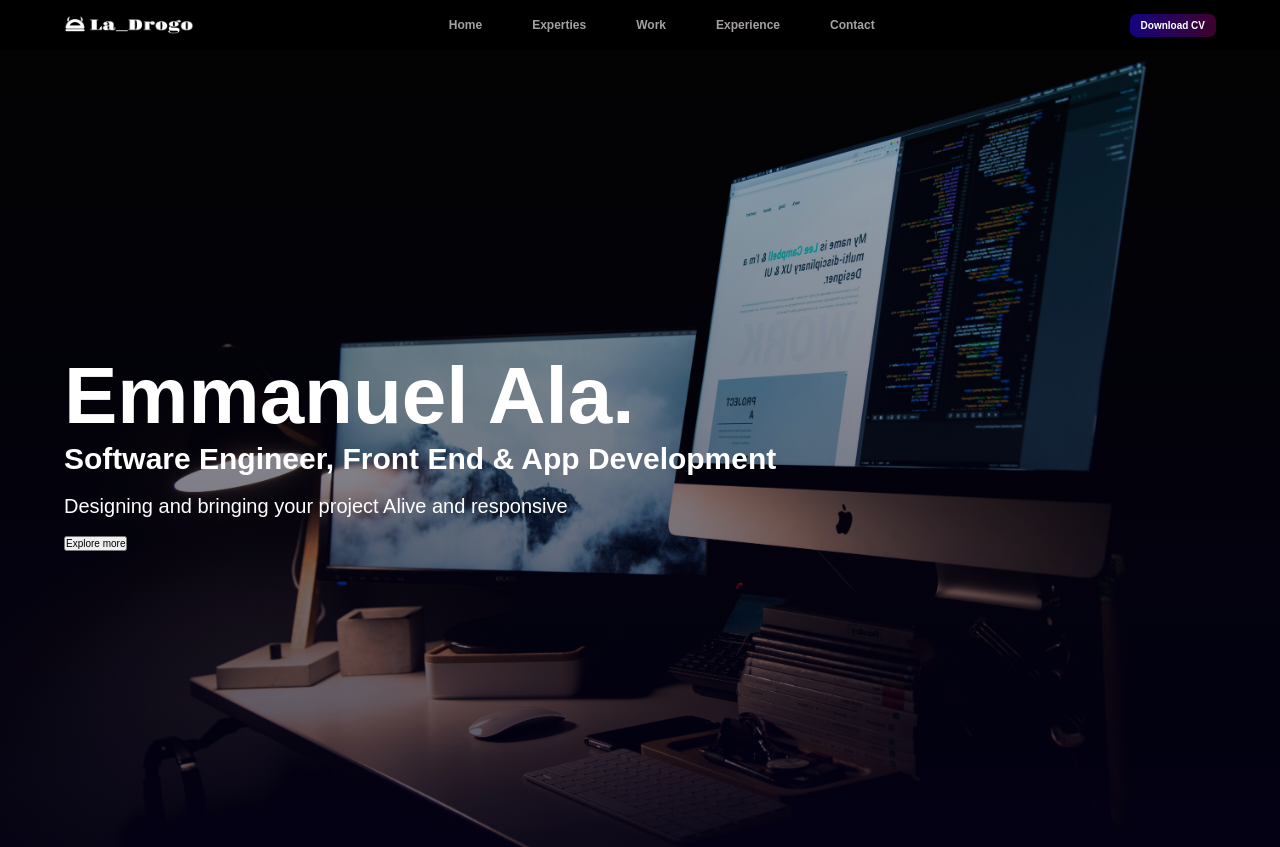
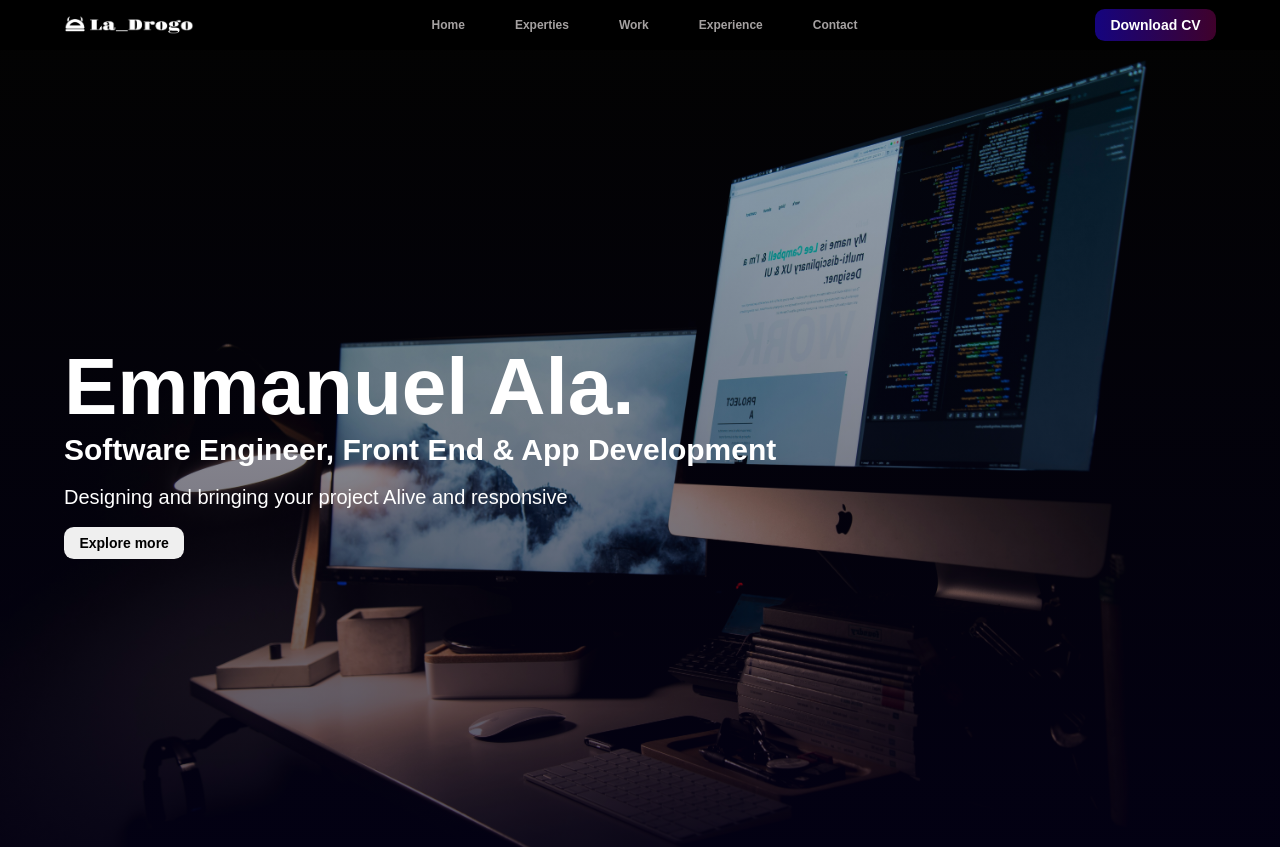
Before and after one commit to emmabobo/Portfolio, a React (Vite) app in the folder portfolio/: page / in a window 1280 px wide. Shown: the top 847 px of the page. Built offline with nearby package versions, Linux system fonts and the light colour scheme; a web font is replaced by a local one.

Commit message:
all files added

```diff
--- a/portfolio/src/Components/Contact/Contact.jsx
+++ b/portfolio/src/Components/Contact/Contact.jsx
@@ -1,7 +1,6 @@
 
 import { useState } from 'react';
 import { useForm } from 'react-hook-form';
-import emailjs from '@emailjs/browser';
 import "./Contact.css"
 
 const Contact= () => {
--- a/portfolio/src/Components/Hero/Hero.css
+++ b/portfolio/src/Components/Hero/Hero.css
@@ -10,9 +10,14 @@
     display: flex;
     flex-direction: column;
     justify-content: center;
-    align-items: flex-start;
+    align-items: center;
     /*linear-gradient(rgba(8,0,58,.7),rgba(8,0,58,.7)) */
 }
+.btn-hero:hover{
+    background: linear-gradient(to right, rgb(40, 10, 231),rgb(128, 3, 88));
+    color: var(--text-color);
+}
+
 .hero h1{
     font-size: 3em;
 
--- a/portfolio/src/Components/Hero/Hero.jsx
+++ b/portfolio/src/Components/Hero/Hero.jsx
@@ -14,7 +14,7 @@ function Hero() {
     <p>
         Designing and bringing your project Alive and responsive
     </p>
-    <button className='btnn btn btn2'>
+    <button className='btn-hero btn btn2'>
         Explore more
     </button>
    </div>
--- a/portfolio/src/Components/Navbar/Navbar.css
+++ b/portfolio/src/Components/Navbar/Navbar.css
@@ -88,13 +88,7 @@
     .btn-cv{
         display: flex;
         background: linear-gradient(to right, rgb(21, 4, 127),rgb(63, 1, 43));
-        border: none;
-        padding: .6em 1.1em;
-        border-radius: .7em;
         color: var(--text-color);
-        cursor: pointer;
-        font-weight: bold;
-
     }
     .btn-cv:hover{
         background: linear-gradient(to right, rgb(40, 10, 231),rgb(128, 3, 88));
--- a/portfolio/src/index.css
+++ b/portfolio/src/index.css
@@ -14,6 +14,15 @@
     box-sizing: border-box;
     font-family: "Funnel Sans", sans-serif;
     font-size: 10px;
+
+}
+.btn{
+    border: none;
+    padding: .6em 1.1em;
+    border-radius: .7em;
+    cursor: pointer;
+    font-weight: bold;
+    font-size: 1.4em;
 
 }
 
```
Also changed, not shown: portfolio/src/App.jsx (line endings or trailing spaces).
